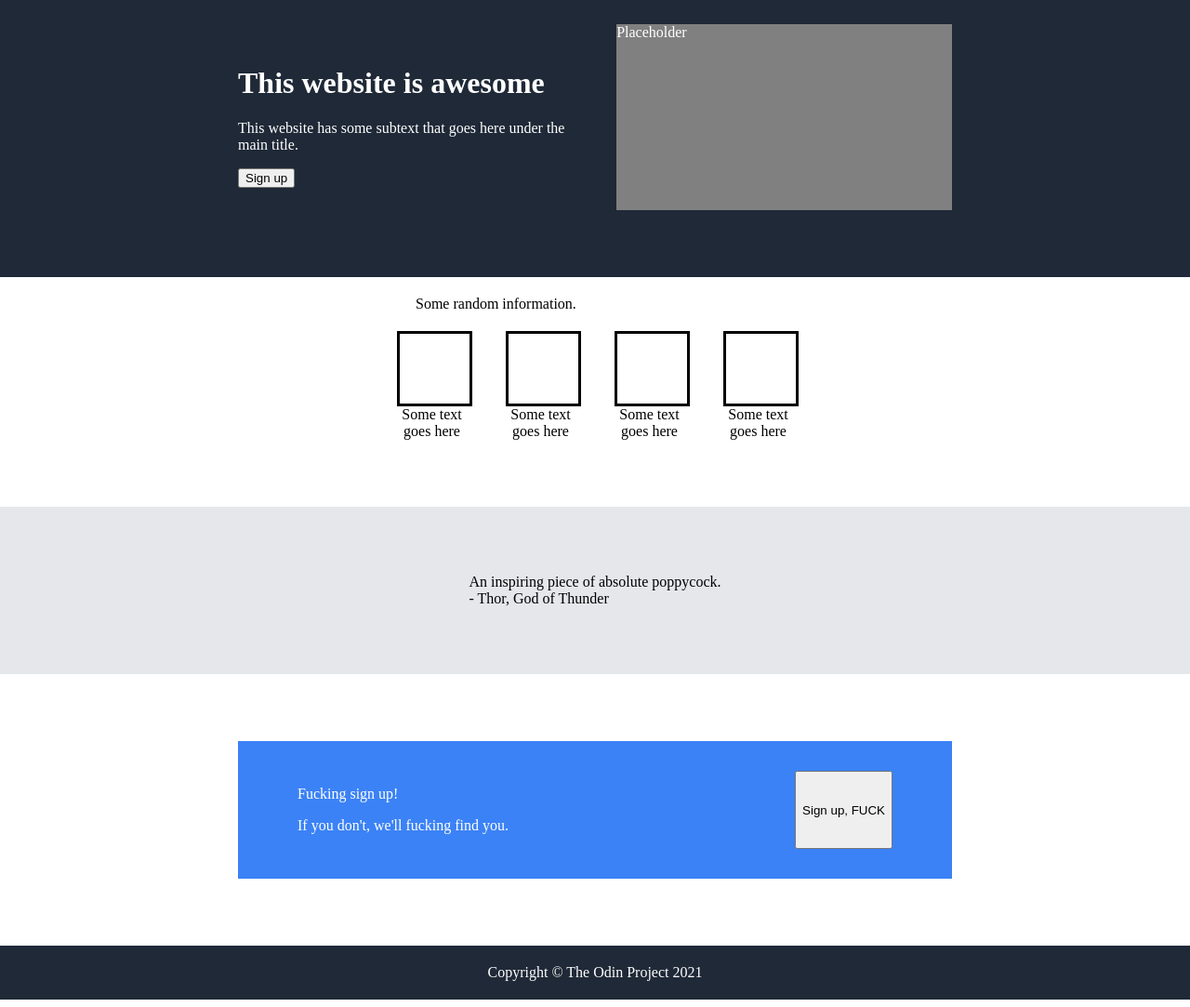
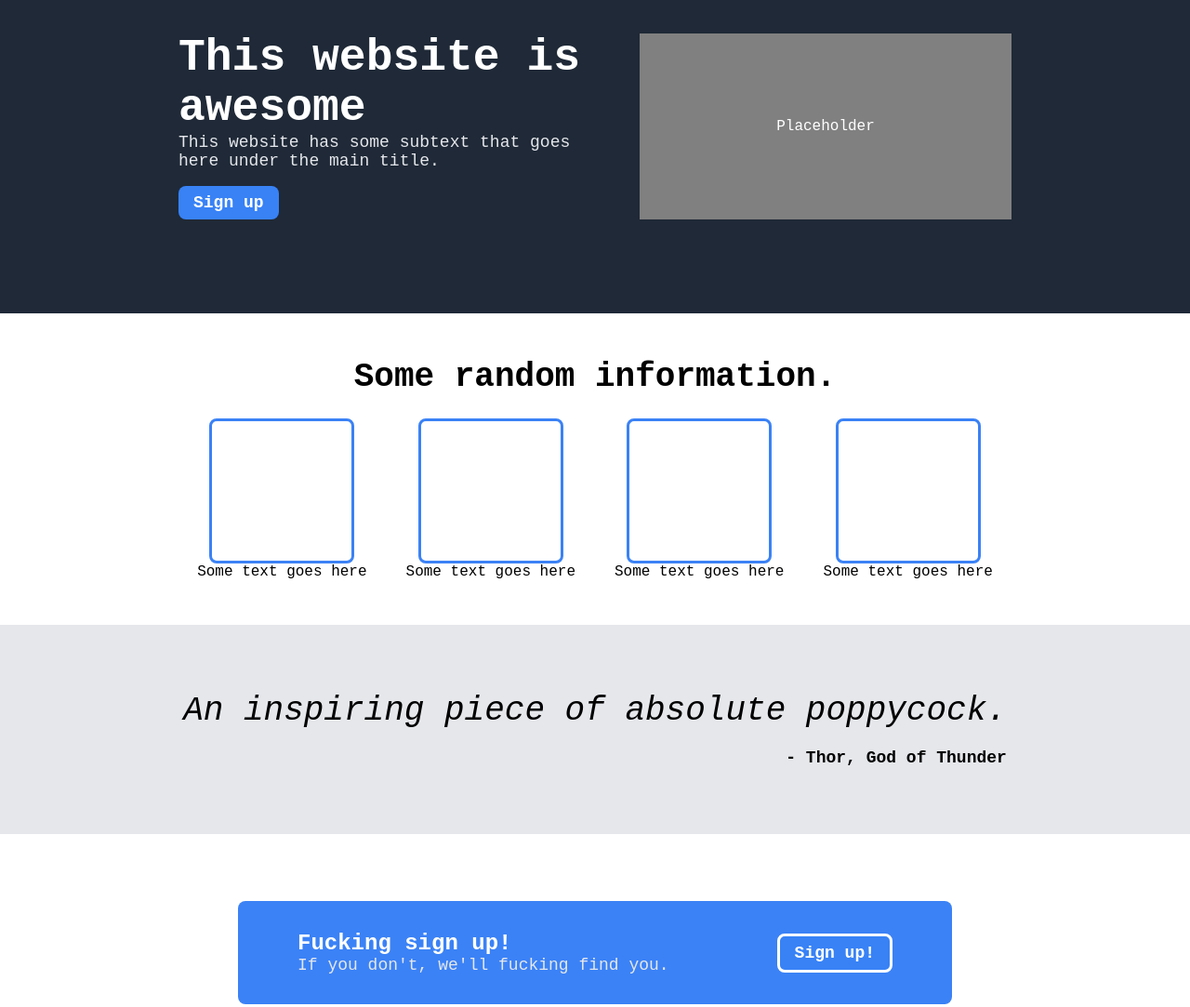
Before and after one commit to seldstein/odin-website, a plain HTML site: page index.html in a window 1280 px wide. Shown: the part 80-1163 px from the top of the page at 93% size. Drawn offline with Linux system fonts and the light colour scheme.

Commit message:
Complete home page

```diff
--- a/index.html
+++ b/index.html
@@ -22,10 +22,11 @@
             </div>
         </div>
         <div class="content1">
-            <div class="intro">
-                <h1>This website is awesome</h1>
-                <p>This website has some subtext that goes here under the main title.</p>
-                <button>Sign up</button>
+            <div>
+                <div class="maintext">This website is awesome
+                    <div class="subtext">This website has some subtext that goes here under the main title.</div>
+                    <button class="button1">Sign up</button>
+                </div>
             </div>
             <div id="image">Placeholder</div>
         </div>
@@ -56,20 +57,18 @@
     </div>
 
     <div class="section3">
-        <div class="content3">
-            <div class="quote">An inspiring piece of absolute poppycock.</div>
+        <div class="quote">An inspiring piece of absolute poppycock.
             <div class="thor">- Thor, God of Thunder</div>
         </div>
     </div>
 
     <div class="section4">
         <div class="content4">
-            <div>
-                <p>Fucking sign up!</p>
-                <p>If you don't, we'll fucking find you.</p>
+            <div class="call">Fucking sign up!
+                <div class="subtext">If you don't, we'll fucking find you.</div>
             </div>
-                <button>Sign up, FUCK</button>
-            </div>
+            <div><button class="button2">Sign up!</button></div>
+        </div>
     </div>
 
     <div class="footer">Copyright © The Odin Project 2021</div>
--- a/style.css
+++ b/style.css
@@ -1,5 +1,6 @@
 body {
     margin: 0;
+    font-family: 'Courier New', Courier, monospace;
 }
 
 .section1 {
@@ -11,11 +12,17 @@ body {
 .header {
     color: white;
     padding: 8px;
-    margin-left: 20%;
-    margin-right: 20%;
+    margin-left: 15%;
+    margin-right: 15%;
     display: flex;
     justify-content: space-between;
     align-items: center;
+}
+
+.logo {
+    font-family: 'Courier New', Courier, monospace;
+    font-size: 24px;
+    font-weight: bold;
 }
 
 .content1 {
@@ -24,40 +31,53 @@ body {
     justify-content: space-between;
     align-items: center;
     gap: 28px;
-    margin-left: 20%;
-    margin-right: 20%;
-    margin-top: 72px;
-    margin-bottom: 72px;
+    margin-left: 15%;
+    margin-right: 15%;
+    padding-top: 72px;
+    padding-bottom: 100px;
 }
 
 #image {
     width: 400px;
     height: 200px;
     background-color: grey;
+    display: flex;
+    flex-shrink: 0;
+    justify-content: center;
+    align-items: center;
 }
 
 .section2 {
     display: flex;
     flex-direction: column;
+}
+
+.content2 {
+    display: flex;
+    flex-direction: column;
     align-items: center;
-    margin-bottom: 72px;
+    justify-content: center;
+    padding: 48px;
 }
 
 .title {
-    margin: 20px;
+    font-size: 36px;
+    font-weight: bolder;
+    margin-bottom:24px;
 }
 
 .container {
     text-align: center;
     display: flex;
-    justify-content: center;
+    justify-content: space-between;
+    align-items: center;
     gap: 42px;
 }
 
 .info {
     display: flex;
     flex-direction: column;
-    max-width: 75px;
+    align-items: center;
 }
 
 .section3 {
@@ -67,8 +87,6 @@ body {
 }
 
 .content3 {
-    margin-top: 72px;
-    margin-bottom: 72px;
 }
 
 .section4 {
@@ -79,6 +97,13 @@ body {
     background-color: #3b82f6;
     color: white;
     padding: 32px 64px;
+    border-radius: 8px;
+    display: flex;
+    justify-content: space-between;
+    align-items: center;
+}
+
+.test {
     display: flex;
     justify-content: space-between;
 }
@@ -93,13 +118,18 @@ ul {
 
 a {
     text-decoration: none;
-    color: white;
+    color: #e5e7eb;
+    font-size: 18px;
+    font-family: 'Courier New', Courier, monospace;
+
 }
 
 .image {
-    width: 75px;
-    height: 75px;
+    width: 150px;
+    height: 150px;
     border: solid;
+    border-color: #3b82f6;
+    border-radius: 8px;
 }
 
 .footer {
@@ -108,3 +138,53 @@ a {
     text-align: center;
     padding: 20px;
 }
+
+.subtext {
+    color: #e5e7eb;
+    font-size: 18px;
+    font-weight: normal;
+}
+
+.maintext {
+    font-size: 48px;
+    font-weight: bolder;
+}
+
+button {
+    background-color: #3882f6;
+    color: white;
+    padding: 8px 16px;
+    font-family: 'Courier New', Courier, monospace;
+    font-size: 18px;
+    border-radius: 8px;
+    font-weight: bold;
+}
+
+.button1 {
+    border: none;
+}
+
+.quote {
+    font-size: 36px;
+    font-style: italic;
+    font-weight: lighter;
+    padding: 72px 72px;
+}
+
+.thor {
+    text-align: right;
+    font-size: 18px;
+    font-style: normal;
+    font-weight: bold;
+    margin-top: 20px;
+}
+
+.call {
+    font-size: 24px;
+    font-weight: bold;
+}
+
+.button2 {
+    border-color: white;
+    border: solid;
+}
```
